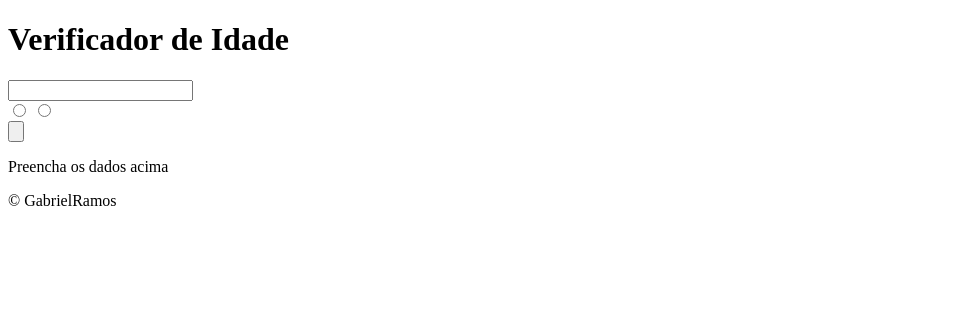
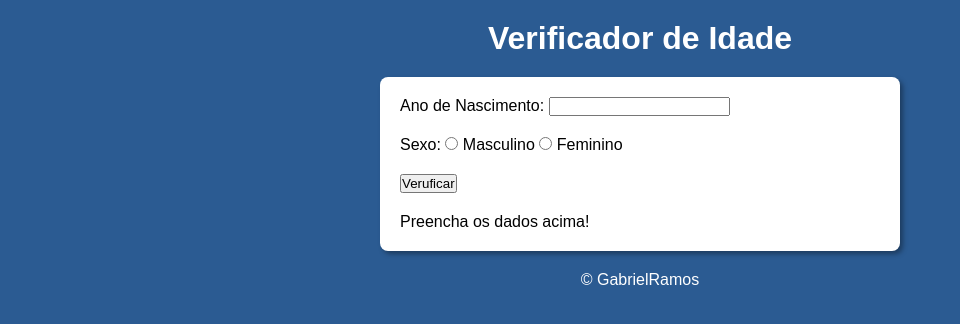
Before and after one commit to GGabriel7/js, a plain HTML site: page CursoJS/aula12ex2/index.html in a window 1280 px wide. Shown: the whole page, without its empty margins (0-960 px from the left). Drawn offline with Linux system fonts and the light colour scheme.

Commit message:
Apredendo JS
fazendo exercicios

```diff
--- a/CursoJS/aula12ex2/index.html
+++ b/CursoJS/aula12ex2/index.html
@@ -4,28 +4,39 @@
     <meta charset="UTF-8">
     <meta name="viewport" content="width=device-width, initial-scale=1.0">
     <title>Document</title>
+
+    <link rel="stylesheet" href="style.css">
 </head>
 <body>
     <header><h1>Verificador de Idade</h1></header>
 
     <main>
         <section>
-            <label for=""></label>
-            <input type="number" name="" id="">
+            <label for="ano">Ano de Nascimento: </label>
+            <input type="number" name="ano" id="ano">
         </section>
 
         <section>
-            <input type="radio" name="" id="">
-            <input type="radio" name="" id="">
+            <label>Sexo:</label>
+            <input type="radio" name="sexo" id="sm"> <label for="sm">Masculino</label>
+            <input type="radio" name="sexo" id="sf"> <label for="sf">Feminino</label>
         </section>
 
         <section>
-            <input type="button" value="">
+            <input type="button" value="Veruficar" onclick="verificar()">
         </section>
 
-        <p>Preencha os dados acima</p>
+        <section id="result">
+            Preencha os dados acima!
+        </section>
+
+        <section id="img">
+            <img id="foto" src="" alt="foto da pessoa">
+        </section>
     </main>
 
     <footer><p>&copy; GabrielRamos</p></footer>
+
+    <script src="script.js"></script>
 </body>
 </html>
--- /dev/null
+++ b/CursoJS/aula12ex2/script.js
@@ -0,0 +1,11 @@
+function verificar() {
+    var atxt = document.getElementById('ano')
+    var result = document.getElementById('result')
+    var data = new Date
+    anoatual = data.getFullYear()
+    var ano = Number(atxt.value)
+    var idade = anoatual - ano
+
+    result.innerHTML = `Sua idade é ${idade}`
+    result.style.textAlign = 'center'
+}
--- /dev/null
+++ b/CursoJS/aula12ex2/style.css
@@ -0,0 +1,57 @@
+@charset "UTF-8";
+
+* {
+    padding: 0;
+    margin: 0;
+}
+
+body {
+    font-family: Arial, Helvetica, sans-serif;
+    background-color: rgb(43, 91, 146);
+}
+
+/* HEADER */
+
+header {
+    padding: 20px;
+    text-align: center;
+    color: white;
+}
+
+/* MAIN */
+
+main {
+    margin: auto;
+    background-color: white;
+    padding: 10px;
+    max-width: 500px;
+    border-radius: 8px;
+    box-shadow: 3px 3px 5px rgba(0, 0, 0, 0.349);
+}
+
+main > section {
+    padding: 10px;
+}
+
+#img {
+    display: none;
+    background-color: black;
+    border-radius: 50%;
+    overflow: hidden;
+    height: 200px;
+    width: 200px;
+    margin: auto;
+    padding: 0;
+}
+
+#img > img {
+    width: 100%;
+}
+
+/* Footer */
+
+footer {
+    text-align: center;
+    padding: 20px;
+    color: white;
+}
```
Also changed, not shown: CursoJS/aula12ex2/img/bebe.jpg (added), CursoJS/aula12ex2/img/homadu.jpg (added), CursoJS/aula12ex2/img/homcri.jpg (added), CursoJS/aula12ex2/img/homjov.jpg (added), CursoJS/aula12ex2/img/homvel.jpg (added), CursoJS/aula12ex2/img/muladu.jpg (added), CursoJS/aula12ex2/img/mulcri.jpg (added), CursoJS/aula12ex2/img/muljov.jpg (added), CursoJS/aula12ex2/img/mulvel.jpg (added).
